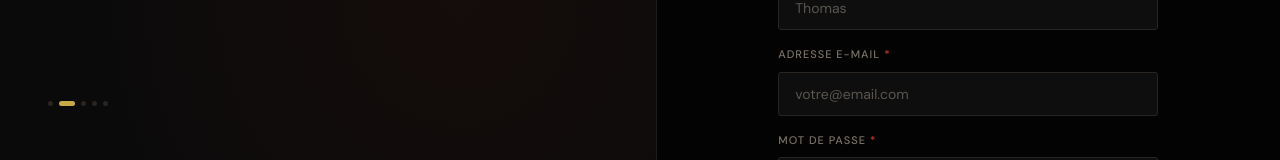
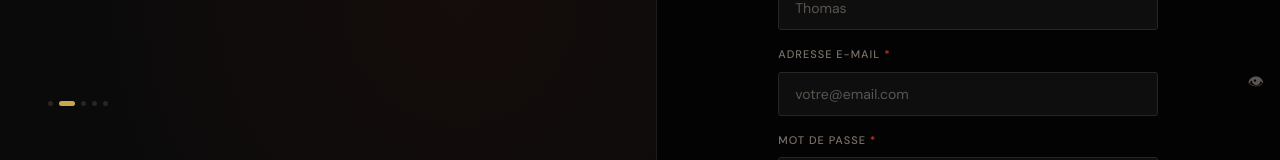
Before and after one commit to nppro4-art/Agence-Annonce, a Next.js app: page /auth/register in a window 1280 px wide. Shown: the part 318-478 px from the top of the page. Built offline with nearby package versions, Linux system fonts and the light colour scheme.

Commit message:
Update register.js

```diff
--- a/pages/auth/register.js
+++ b/pages/auth/register.js
@@ -14,6 +14,7 @@ export default function Register() {
   const router = useRouter()
   const [form, setForm] = useState({ name: '', email: '', password: '' })
   const [error, setError] = useState('')
+  const [showPwd, setShowPwd] = useState(false)
   const [loading, setLoading] = useState(false)
   const [testIndex, setTestIndex] = useState(0)
 
@@ -121,7 +122,16 @@ export default function Register() {
                 </label>
                 <input className="input-field" type={f.type} placeholder={f.ph}
                   value={form[f.key]} onChange={e => setForm({ ...form, [f.key]: e.target.value })}
-                  required={f.req} minLength={f.key === 'password' ? 8 : undefined} />
+                  required={f.req} minLength={f.key === 'password' ? 8 : undefined}
+                type={f.key==='password'?(showPwd?'text':'password'):f.type}
+                style={{ paddingRight: f.key==='password'?44:undefined }}
+              />
+              {f.key==='password' && (
+                <button type="button" onClick={()=>setShowPwd(!showPwd)}
+                  style={{ position:'absolute',right:12,top:'50%',transform:'translateY(-50%)',background:'none',border:'none',color:'var(--muted)',cursor:'pointer',fontSize:16,padding:4,lineHeight:1 }}>
+                  {showPwd ? '🙈' : '👁'}
+                </button>
+              )}
               </div>
             ))}
 
```
